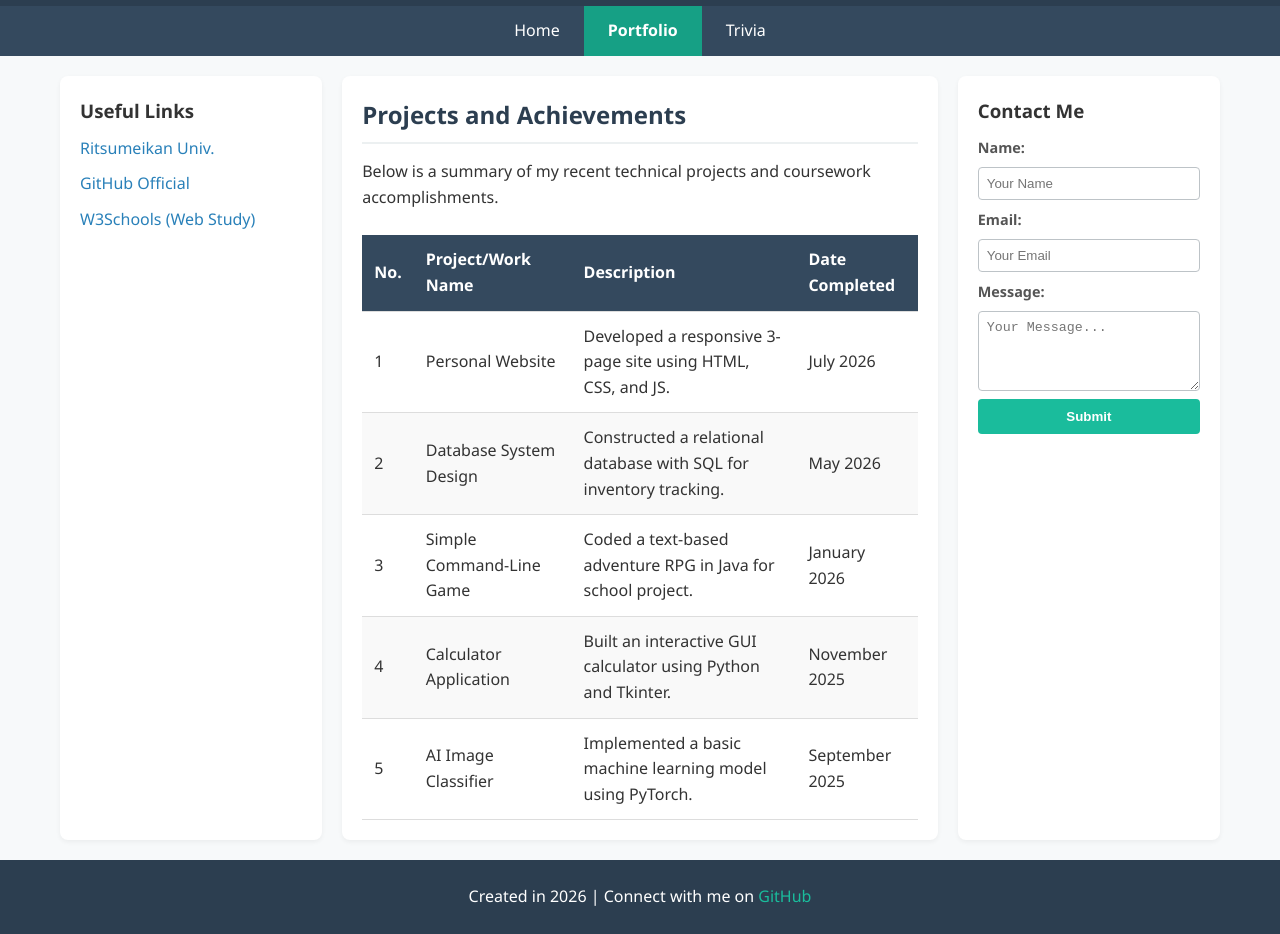
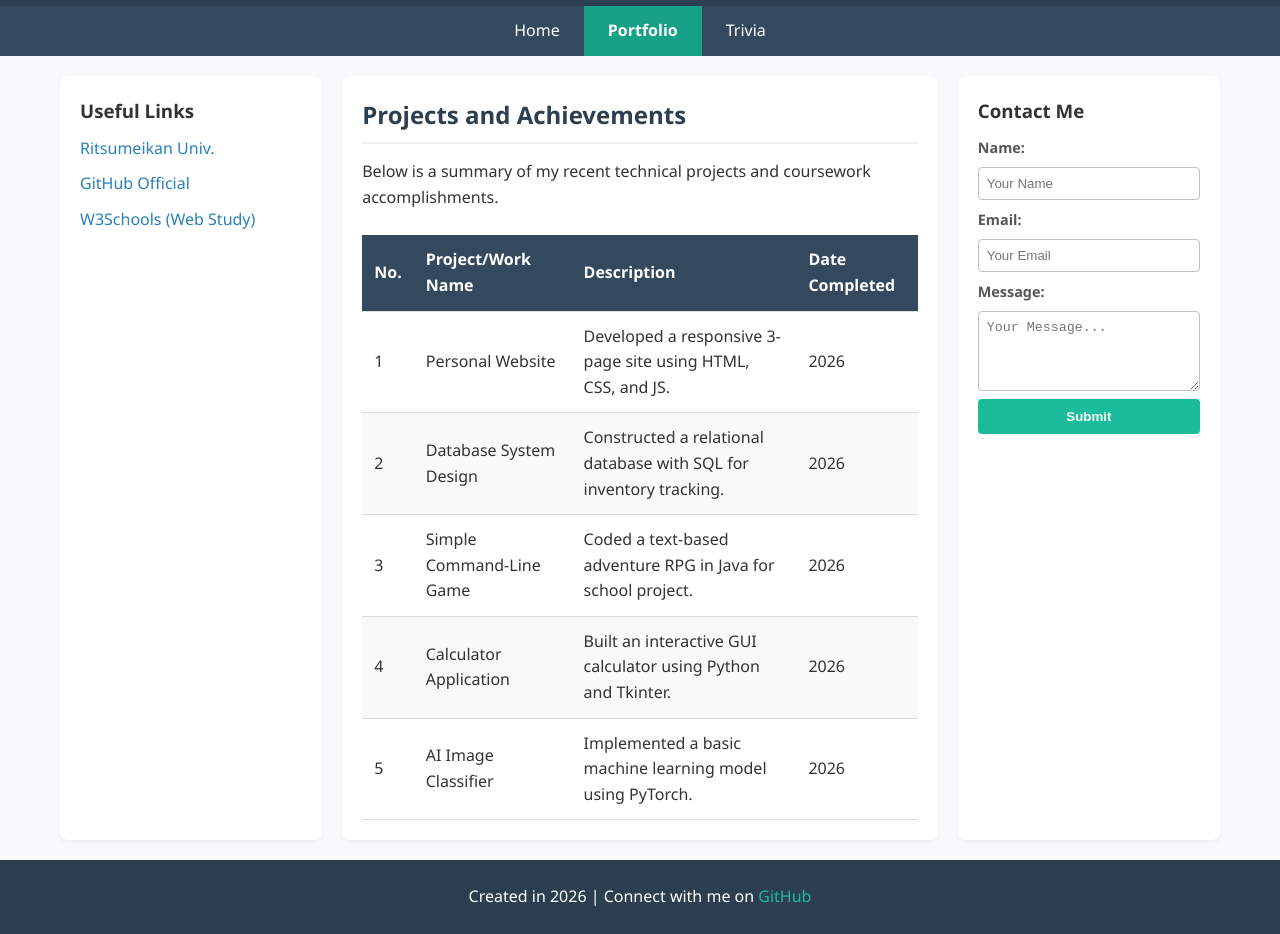
Before and after one commit to wenxuanfang610-afk/Information-Science, a plain HTML site: page portfolio.html in a window 1280 px wide. Shown: the part 93-1027 px from the top of the page. Drawn offline with Linux system fonts and the light colour scheme.

Commit message:
Update portfolio.html

```diff
--- a/portfolio.html
+++ b/portfolio.html
@@ -50,31 +50,31 @@
                             <td>1</td>
                             <td>Personal Website</td>
                             <td>Developed a responsive 3-page site using HTML, CSS, and JS.</td>
-                            <td>July 2026</td>
+                            <td>2026</td>
                         </tr>
                         <tr>
                             <td>2</td>
                             <td>Database System Design</td>
                             <td>Constructed a relational database with SQL for inventory tracking.</td>
-                            <td>May 2026</td>
+                            <td>2026</td>
                         </tr>
                         <tr>
                             <td>3</td>
                             <td>Simple Command-Line Game</td>
                             <td>Coded a text-based adventure RPG in Java for school project.</td>
-                            <td>January 2026</td>
+                            <td>2026</td>
                         </tr>
                         <tr>
                             <td>4</td>
                             <td>Calculator Application</td>
                             <td>Built an interactive GUI calculator using Python and Tkinter.</td>
-                            <td>November 2025</td>
+                            <td>2026</td>
                         </tr>
                         <tr>
                             <td>5</td>
                             <td>AI Image Classifier</td>
                             <td>Implemented a basic machine learning model using PyTorch.</td>
-                            <td>September 2025</td>
+                            <td>2026</td>
                         </tr>
                     </tbody>
                 </table>
```
